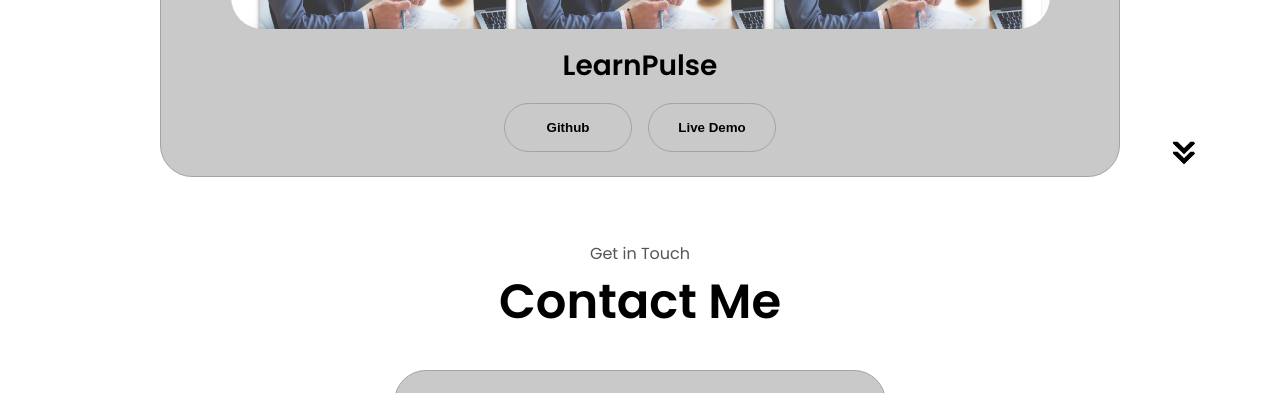
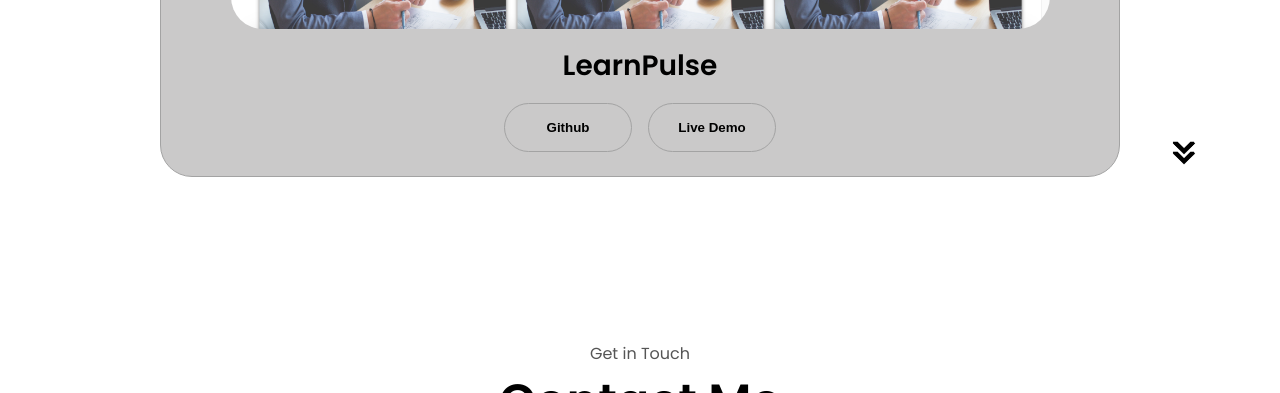
Before and after one commit to TufanIonut/Portofolio, a plain HTML site: page index.html in a window 1280 px wide. Shown: the part 4436-4829 px from the top of the page. Drawn offline with Linux system fonts and the light colour scheme; a script that the page names is missing.

Commit message:
Update index.html

```diff
--- a/index.html
+++ b/index.html
@@ -419,7 +419,7 @@
         onclick="location.href='./#contact'"
       />
     </section>
-    <section id="contact">
+    <section id="contact" style ="margin-top : 100px;">
       <p class="section__text__p1">Get in Touch</p>
       <h1 class="title">Contact Me</h1>
       <div class="contact-info-upper-container">
```
